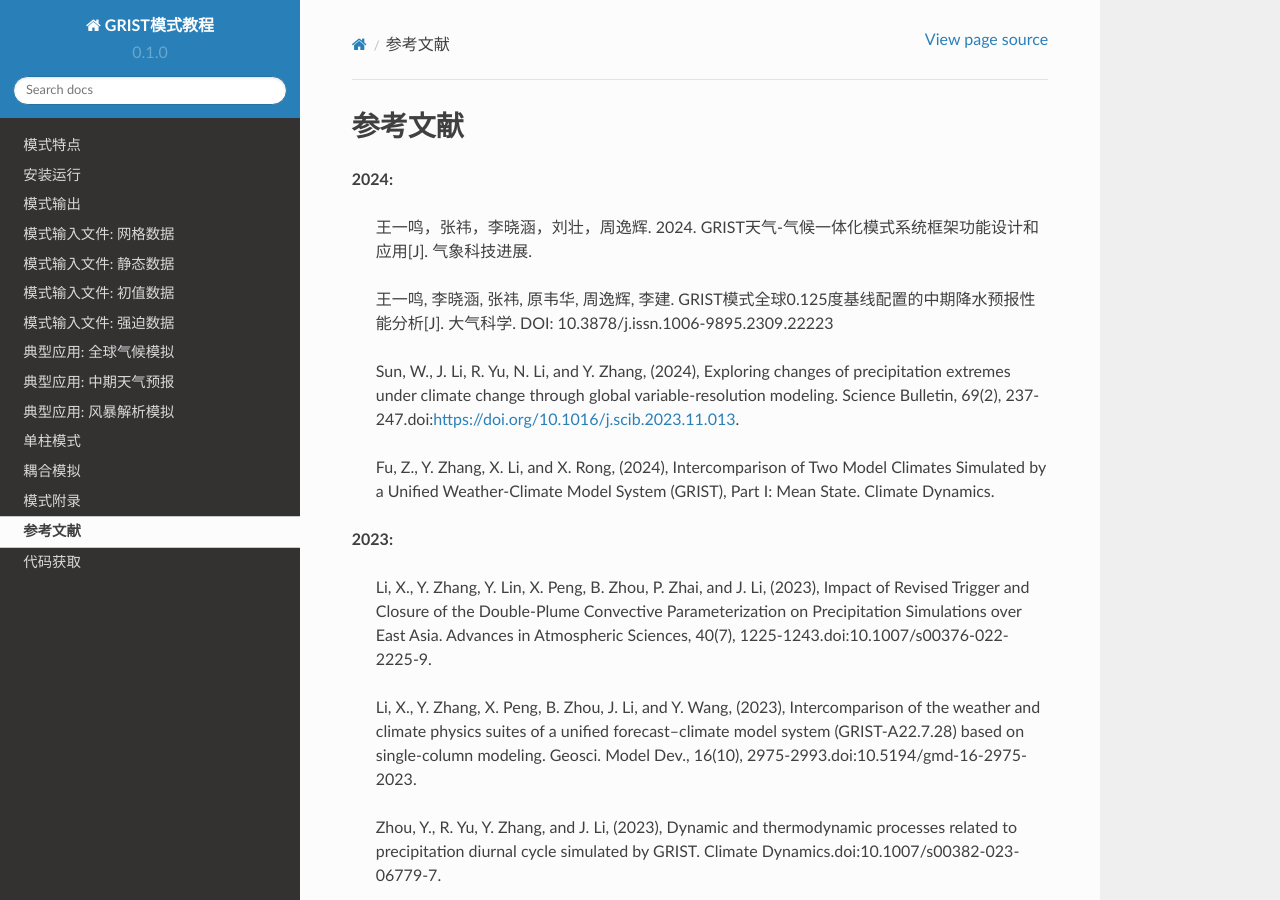
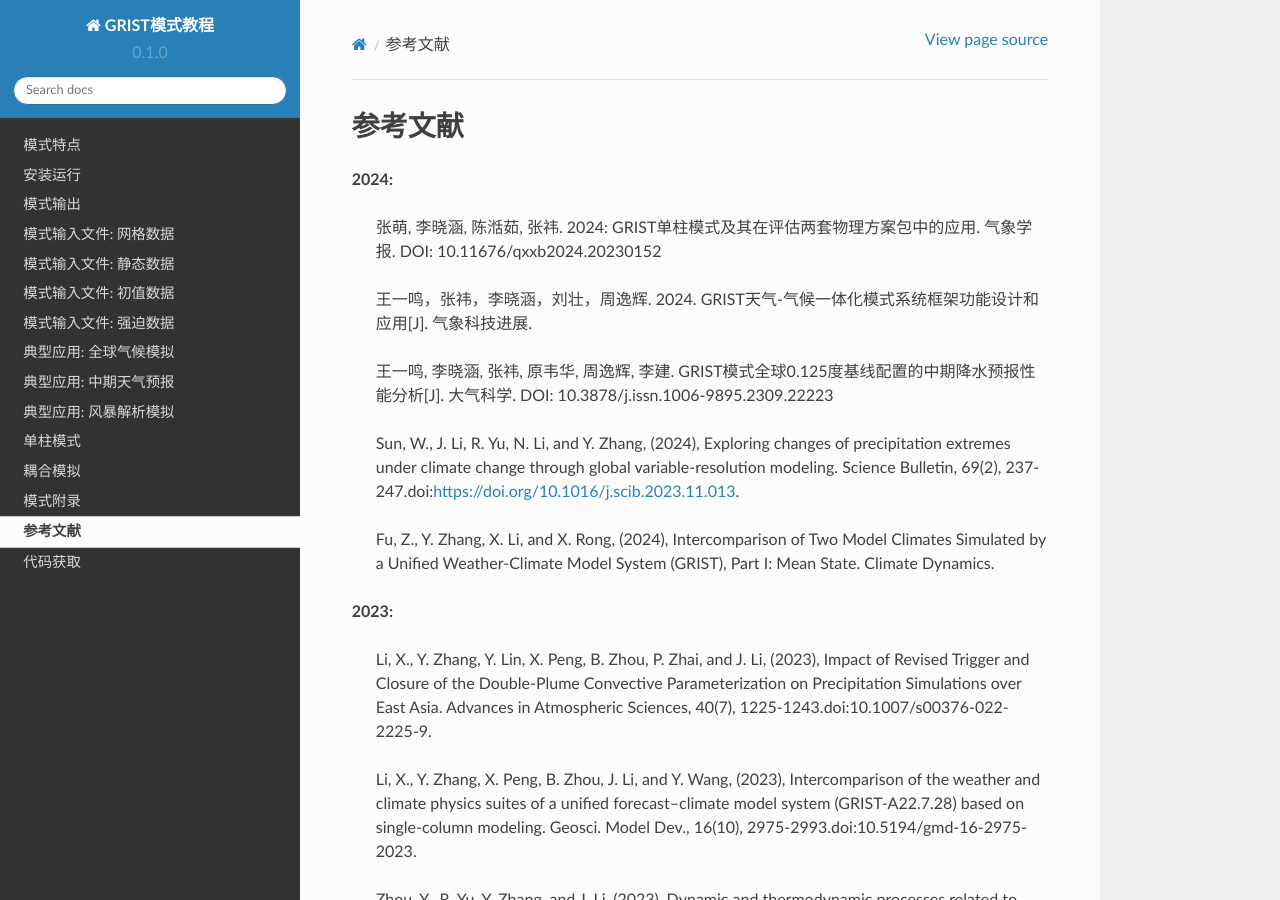
Before and after one commit to GRIST-Dev/GRIST_Tutorial, a Sphinx documentation site: the page built from docs/source/references.rst, in a window 1280 px wide and 900 px high. Built offline with Sphinx 7.4.7 and the Read the Docs theme 2.0.0, drawn with Linux system fonts in a browser that asks for light colours.

Commit message:
Update references.rst

```diff
--- a/docs/source/references.rst
+++ b/docs/source/references.rst
@@ -2,6 +2,8 @@
 ==============
 
 **2024:**
+
+  张萌, 李晓涵, 陈湉茹, 张祎. 2024: GRIST单柱模式及其在评估两套物理方案包中的应用. 气象学报. DOI: 10.11676/qxxb2024.20230152
 
   王一鸣，张祎，李晓涵，刘壮，周逸辉. 2024. GRIST天气-气候一体化模式系统框架功能设计和应用[J]. 气象科技进展.
 
```
